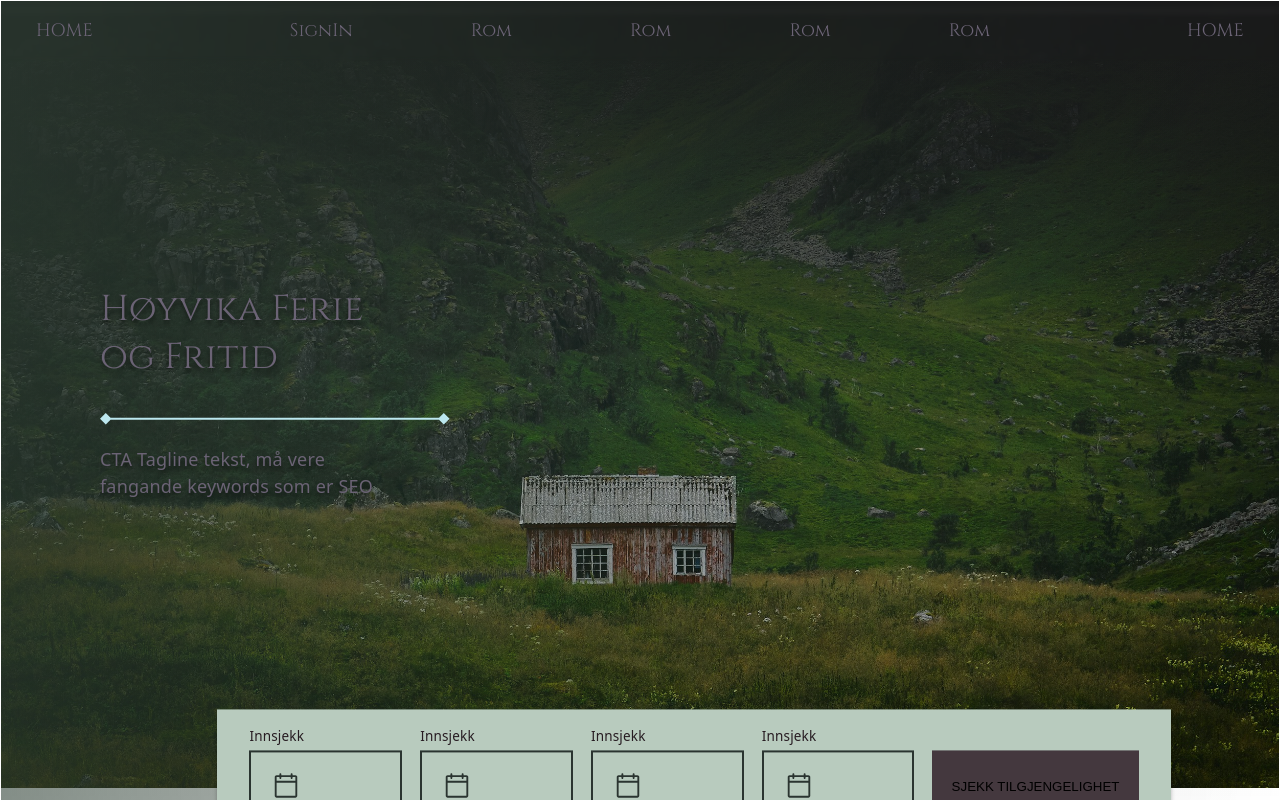
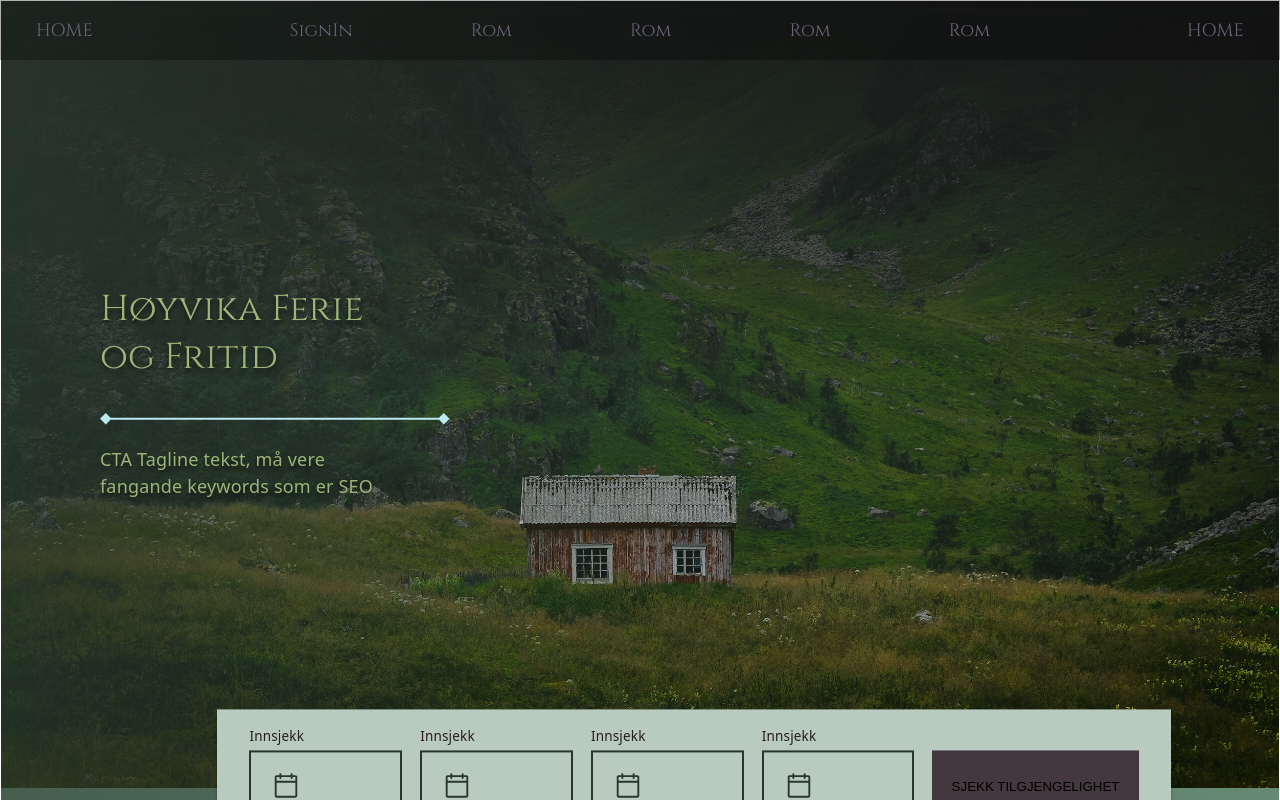
Before and after one commit to katikodi/HoyvikFront, a React (Vite) app: page / in a window 1280 px wide. Shown: the top 800 px of the page. Built offline with nearby package versions, Linux system fonts and the light colour scheme; no server answers.

Commit message:
fixed some stuff

```diff
--- a/src/pages/Home.jsx
+++ b/src/pages/Home.jsx
@@ -52,7 +52,7 @@
         }
     ];
     return (
-        <div style={{ display: "flex", flexDirection: "column" }}>
+        <div style={{ display: "flex", flexDirection: "column", backgroundColor: "var(--bg1)" }}>
             <Hero />
             <IconSection icons={icons} />
             <AboutSection />
--- a/src/styles/Home.css
+++ b/src/styles/Home.css
@@ -45,6 +45,7 @@
     padding-top: 200px;
     width: 22rem;
     padding-left: 5.5rem;
+    color: var(--brightgreen);
 }
 
 .hero-large-text {
@@ -69,7 +70,6 @@
     margin-top: auto;
     position: relative;
     transform: translateY(30%);
-    color: var(--brightgreen);
 
     z-index: 55;
 }
--- a/src/styles/Nav.css
+++ b/src/styles/Nav.css
@@ -20,6 +20,7 @@
     width: 100%;
     height: var(--header-height);
     z-index: 100;
+    backdrop-filter: brightness(70%);
 }
 
 .nav-links-container {
```
